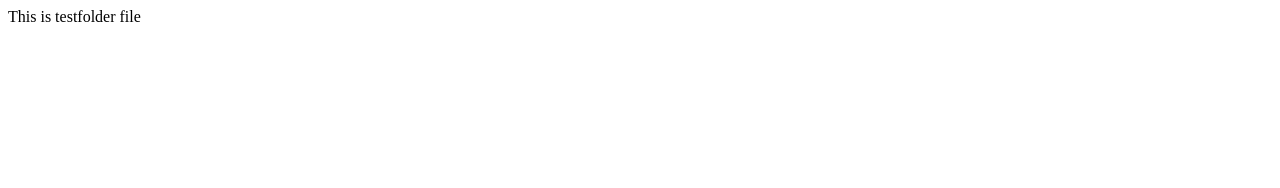
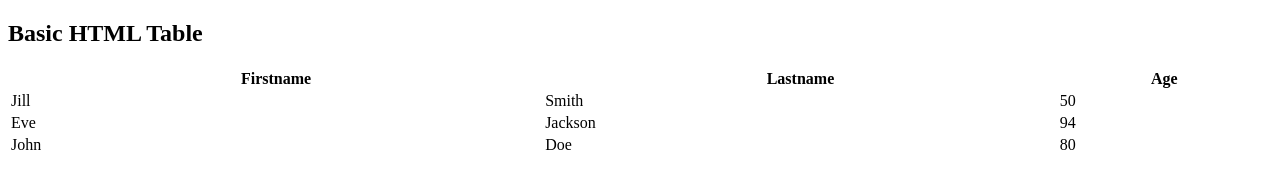
Before and after one commit to Murali423/testFolder, a plain HTML site: page index.html in a window 1280 px wide. Drawn offline with Linux system fonts and the light colour scheme.

Commit message:
Indexfile added to make new folder

```diff
--- a/index.html
+++ b/index.html
@@ -1,8 +1,31 @@
+<!DOCTYPE html>
 <html>
-    <head>
-        <title>This is TestFolder file</title>
-    </head>
-    <body>
-        <p>This is testfolder file</p>
-    </body>
+<body>
+
+<h2>Basic HTML Table</h2>
+
+<table style="width:100%">
+  <tr>
+    <th>Firstname</th>
+    <th>Lastname</th>
+    <th>Age</th>
+  </tr>
+  <tr>
+    <td>Jill</td>
+    <td>Smith</td>
+    <td>50</td>
+  </tr>
+  <tr>
+    <td>Eve</td>
+    <td>Jackson</td>
+    <td>94</td>
+  </tr>
+  <tr>
+    <td>John</td>
+    <td>Doe</td>
+    <td>80</td>
+  </tr>
+</table>
+
+</body>
 </html>
```
